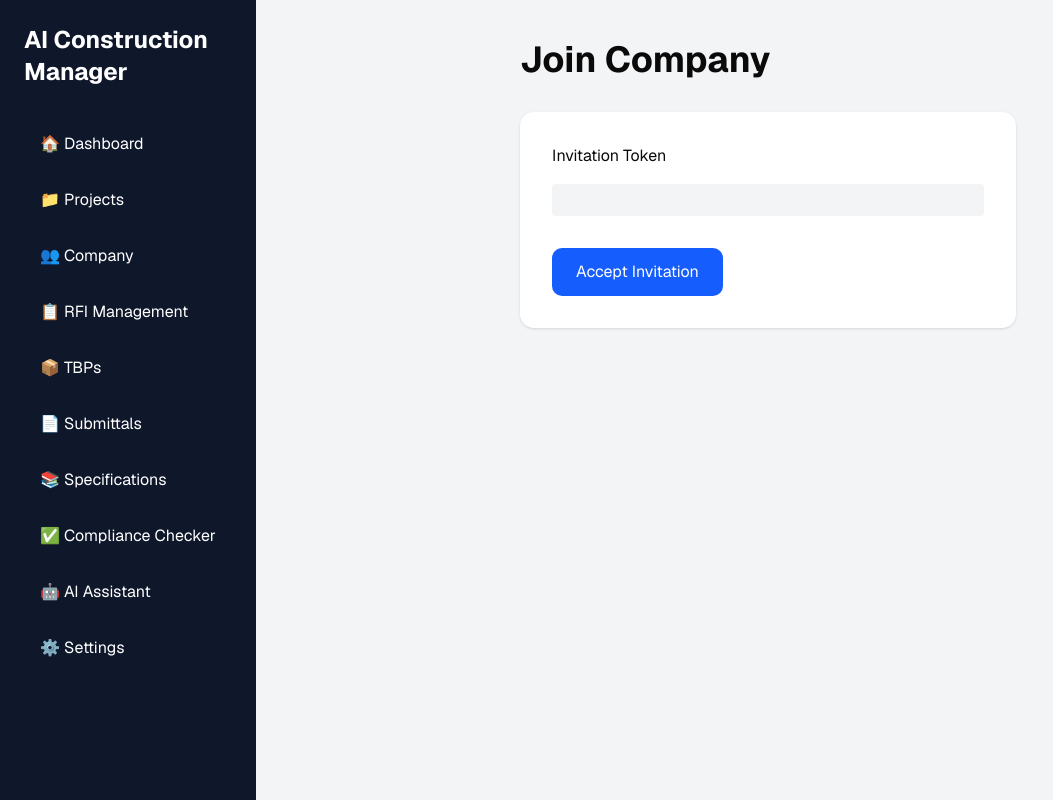
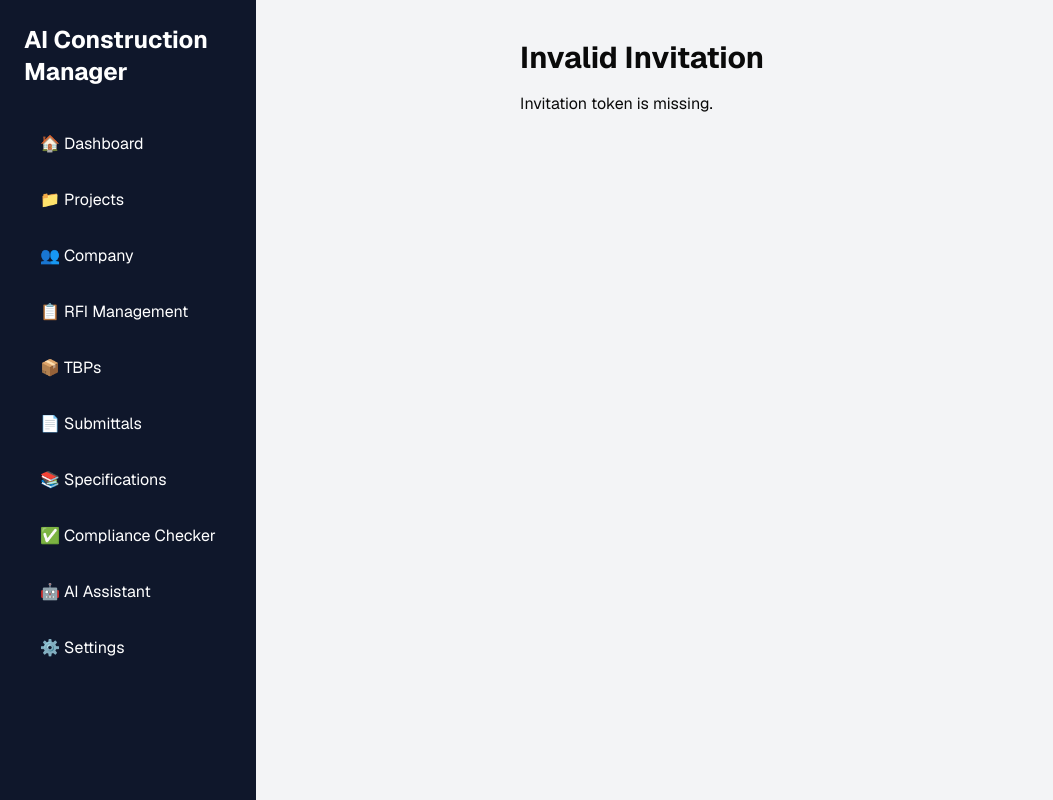
Before and after one commit to rdndpati/ai-construction-manager, a Next.js app: page /invite in a window 1280 px wide. Shown: the whole page, without its empty margins (0-1053 px from the left). Built offline with nearby package versions, Linux system fonts and the light colour scheme; no server answers.

Commit message:
Fix invite page

```diff
--- a/app/invite/page.tsx
+++ b/app/invite/page.tsx
@@ -1,16 +1,26 @@
 "use client";
 
+import { Suspense, useState } from "react";
 import { useSearchParams, useRouter } from "next/navigation";
-import { useState } from "react";
 import { supabase } from "@/lib/supabase";
 
-export default function AcceptInvitationPage() {
+function AcceptInvitationContent() {
   const searchParams = useSearchParams();
+  const router = useRouter();
 
   const token = searchParams.get("token");
-  const router = useRouter();
 
   const [loading, setLoading] = useState(false);
+
+  if (!token) {
+    return (
+      <main className="max-w-xl mx-auto p-10">
+        <h1 className="text-3xl font-bold">Invalid Invitation</h1>
+        <p className="mt-4">Invitation token is missing.</p>
+      </main>
+    );
+  }
+
   async function acceptInvitation() {
     setLoading(true);
 
@@ -24,7 +34,6 @@ export default function AcceptInvitationPage() {
       return;
     }
 
-  // Look up the invitation using its ID from the URL
     const { data: invitation, error: inviteError } = await supabase
       .from("invitations")
       .select("*")
@@ -40,7 +49,6 @@ export default function AcceptInvitationPage() {
       return;
     }
 
-  // Update the user's profile
     const { error: profileError } = await supabase
       .from("profiles")
       .update({
@@ -57,7 +65,6 @@ export default function AcceptInvitationPage() {
       return;
     }
 
-  // Mark invitation as accepted
     await supabase
       .from("invitations")
       .update({
@@ -69,15 +76,14 @@ export default function AcceptInvitationPage() {
 
     router.push("/company/team");
   }
+
   return (
     <main className="max-w-xl mx-auto p-10">
-
       <h1 className="text-4xl font-bold mb-8">
         Join Company
       </h1>
 
       <div className="bg-white rounded-xl shadow p-8">
-
         <p className="mb-4">
           Invitation Token
         </p>
@@ -94,7 +100,14 @@ export default function AcceptInvitationPage() {
           {loading ? "Joining..." : "Accept Invitation"}
         </button>
       </div>
-
     </main>
   );
 }
+
+export default function AcceptInvitationPage() {
+  return (
+    <Suspense fallback={<div className="p-10">Loading...</div>}>
+      <AcceptInvitationContent />
+    </Suspense>
+  );
+}
```
Lines whose indentation alone changed are shown as unchanged.
